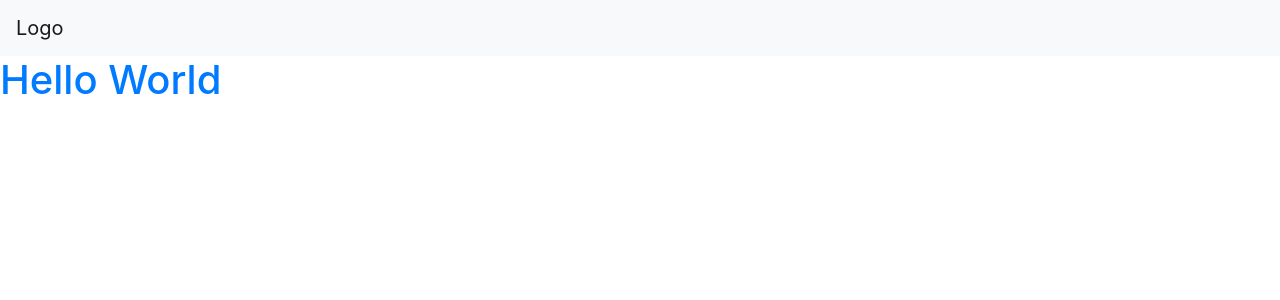
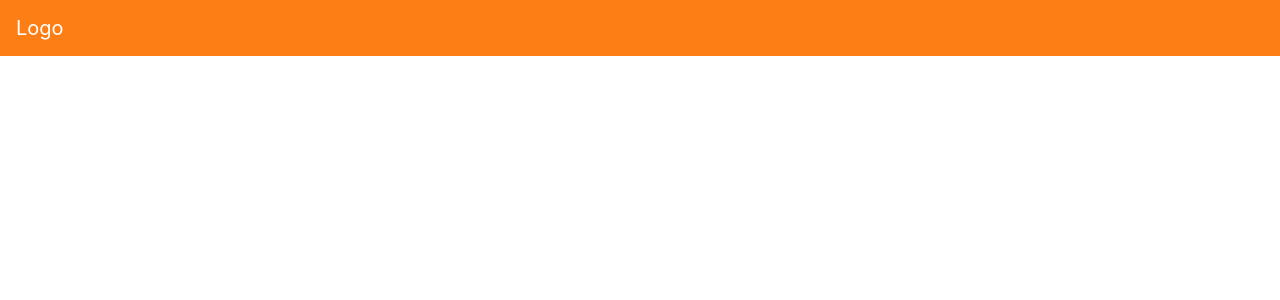
Before and after one commit to craigmiller160/auth-management-ui-vue, a Vue app: page / in a window 1280 px wide. Shown: the top 300 px of the page. Built offline with nearby package versions, Linux system fonts and the light colour scheme.

Commit message:
Began building the navbar

```diff
--- a/src/components/Navbar.vue
+++ b/src/components/Navbar.vue
@@ -1,8 +1,10 @@
 <template>
-  <nav class="navbar navbar-expand navbar-light bg-light">
+  <nav class="navbar navbar-expand navbar-dark">
+    <button class="navbar-toggler" type="button">
+      <span class="navbar-toggler-icon"></span>
+    </button>
     <a class="navbar-brand" href="#">Logo</a>
   </nav>
-  <h1>Hello World</h1>
 </template>
 
 <script>
@@ -14,7 +16,13 @@ export default {
 
 <style scoped lang="scss">
   @import "../assets/scss/variables";
-  h1 {
-    color: $blue;
+
+  .navbar {
+    background-color: $orange;
+    &.navbar-expand {
+      .navbar-toggler {
+        margin-right: 1rem;
+      }
+    }
   }
 </style>
```
